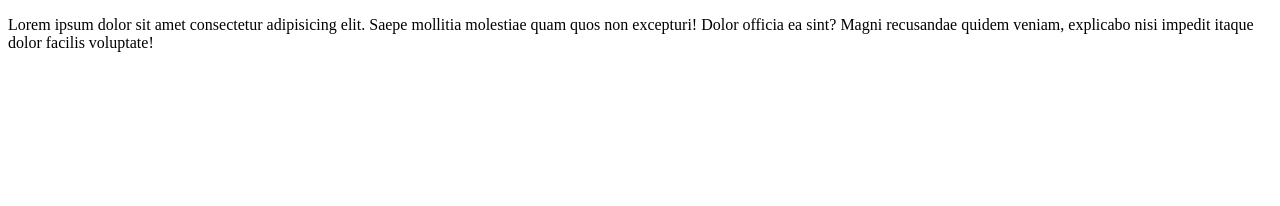
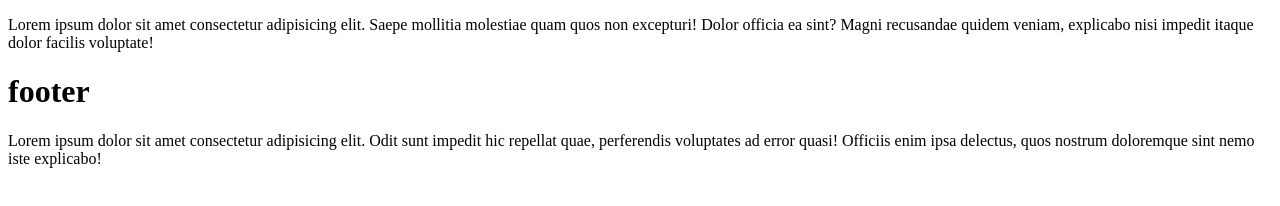
Before and after one commit to upskillbootcamps00123/testingGit, a plain HTML site: page index.html in a window 1280 px wide. Drawn offline with Linux system fonts and the light colour scheme.

Commit message:
we made footer sectoin

```diff
--- a/index.html
+++ b/index.html
@@ -11,5 +11,12 @@
       molestiae quam quos non excepturi! Dolor officia ea sint? Magni recusandae
       quidem veniam, explicabo nisi impedit itaque dolor facilis voluptate!
     </p>
+
+    <h1>footer</h1>
+    <p>
+      Lorem ipsum dolor sit amet consectetur adipisicing elit. Odit sunt impedit
+      hic repellat quae, perferendis voluptates ad error quasi! Officiis enim
+      ipsa delectus, quos nostrum doloremque sint nemo iste explicabo!
+    </p>
   </body>
 </html>
```
